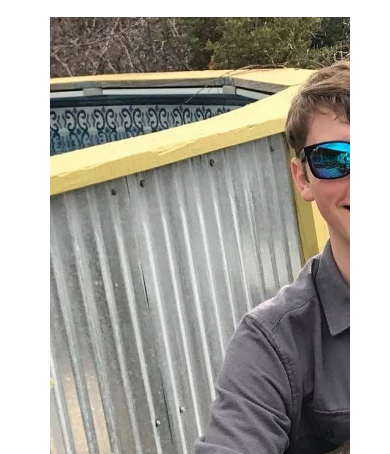
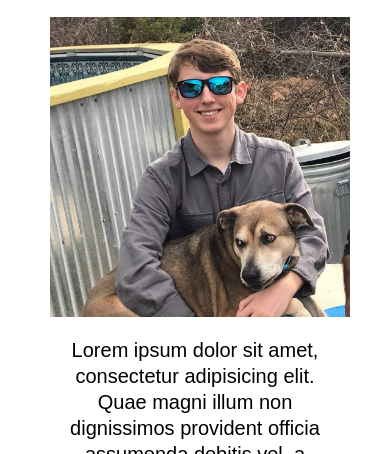
Before and after one commit to Grey-Whitt/Grey-Whitt.github.io, a plain HTML site: page index.html in a window 390 px wide. Shown: the part 646-1100 px from the top of the page. Drawn offline with Linux system fonts and the light colour scheme.

Commit message:
made website mobile friendly

```diff
--- a/assets/style.css
+++ b/assets/style.css
@@ -367,6 +367,14 @@ section {
         border-bottom: 2px dashed rgb(175, 175, 175);
     }
 
+    .me-img {
+        height: auto;
+    }
+
+    .about-title {
+
+    }
+
 
 
 
```
